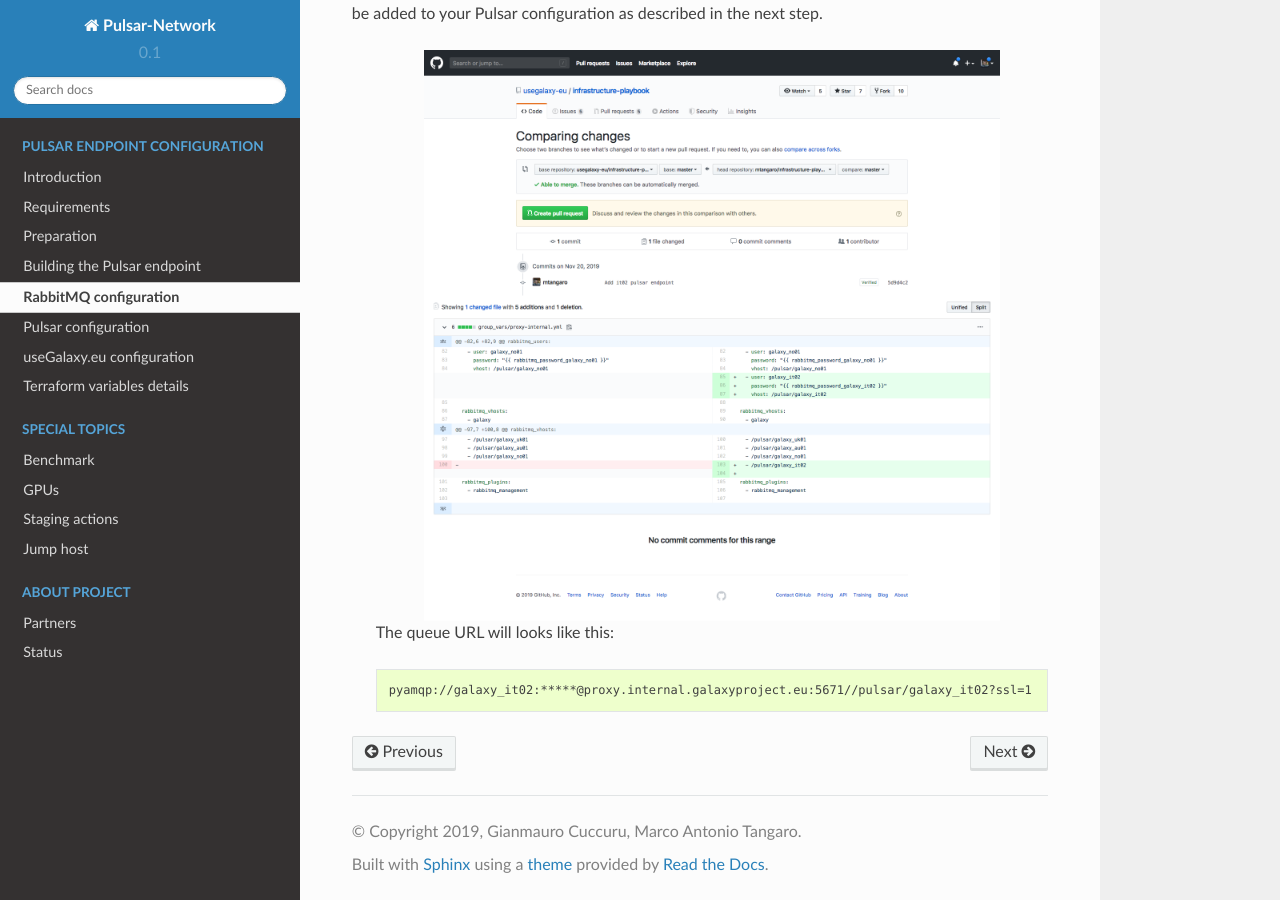
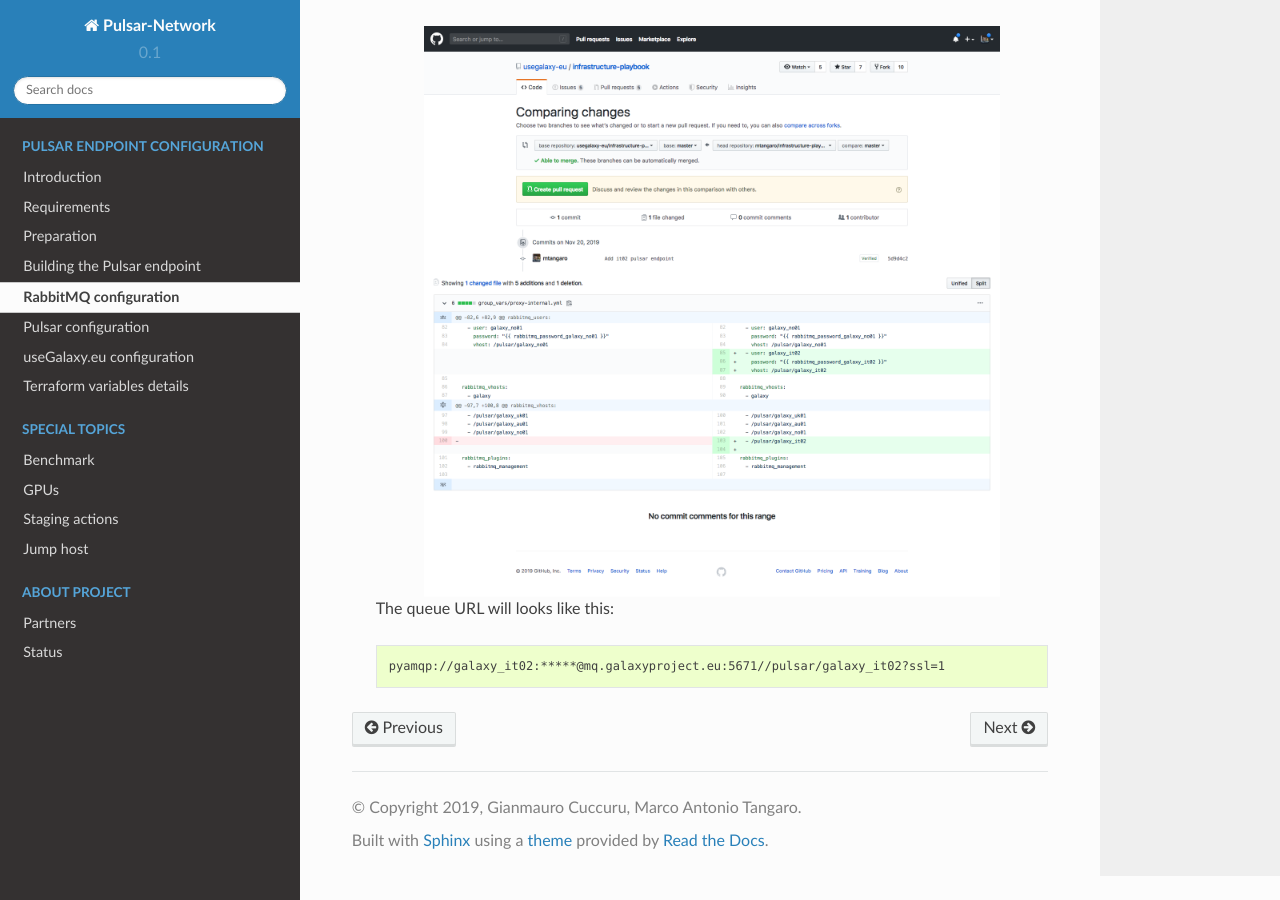
Before and after one commit to usegalaxy-eu/pulsar-network-docs, a Sphinx documentation site: the page built from source/rabbitmq.rst, in a window 1280 px wide and 900 px high, scrolled down 1081 px. Built offline with Sphinx 7.4.7 and the Read the Docs theme 2.0.0, drawn with Linux system fonts in a browser that asks for light colours; some of the changed text lies outside the part shown.

```diff
--- a/source/galaxy.rst
+++ b/source/galaxy.rst
@@ -56,7 +56,7 @@ For example the runner added for ``it02`` Pulsar node is:
           - id: pulsar_eu_it02
             load: galaxy.jobs.runners.pulsar:PulsarMQJobRunner
             params:
-              amqp_url: "pyamqp://galaxy_it02:{{ rabbitmq_password_galaxy_it02 }}@proxy.internal.galaxyproject.eu:5671//pulsar/galaxy_it02?ssl=1"
+              amqp_url: "pyamqp://galaxy_it02:{{ rabbitmq_password_galaxy_it02 }}@mq.galaxyproject.eu:5671//pulsar/galaxy_it02?ssl=1"
               galaxy_url: "https://usegalaxy.eu"
               manager: production
               amqp_acknowledge: True
--- a/source/rabbitmq.rst
+++ b/source/rabbitmq.rst
@@ -12,7 +12,7 @@ repository to create a new RabbitMQ account for your Pulsar endpoint.
 
      git clone https://github.com/<user-name>/infrastructure-playbook.git
 
-#. Edit the file ``infrastructure-playbook/group_vars/proxy-internal.yml`` with your favourite text editor:
+#. Edit the file ``infrastructure-playbook/group_vars/mq.yml`` with your favourite text editor:
 
    - in the `rabbitmq_users` section create a new user adding the following lines:
 
@@ -63,4 +63,4 @@ which needs to be added to your Pulsar configuration as described in the next st
 
    ::
 
-     pyamqp://galaxy_it02:*****@proxy.internal.galaxyproject.eu:5671//pulsar/galaxy_it02?ssl=1
+     pyamqp://galaxy_it02:*****@mq.galaxyproject.eu:5671//pulsar/galaxy_it02?ssl=1
```
